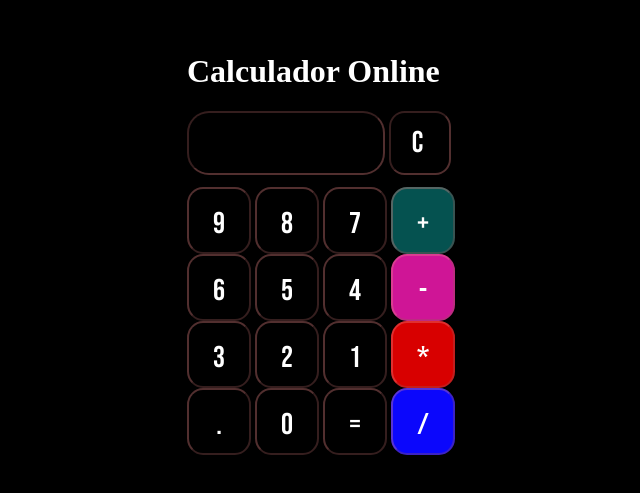
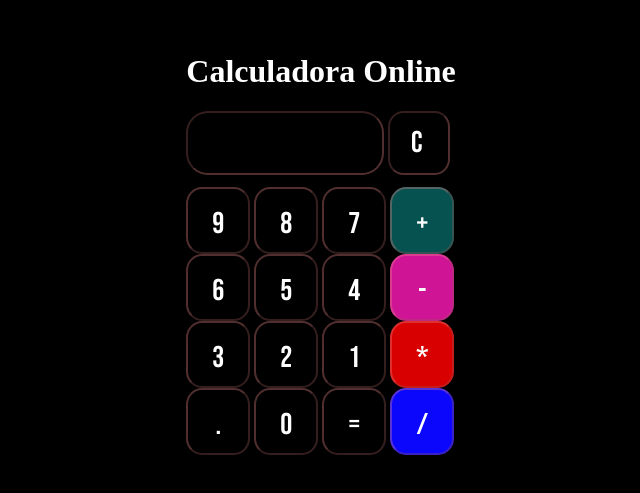
Before and after one commit to Fabiano-Braga/JavaScript, a plain HTML site: page desafios/calculadora/index.html in a window 1280 px wide. Shown: the part 165-658 px from the top of the page, without its empty margins (327-967 px from the left). Drawn offline with Linux system fonts and the light colour scheme; files that its build step writes are made by us from their sources.

Commit message:
Update index.html

```diff
--- a/desafios/calculadora/index.html
+++ b/desafios/calculadora/index.html
@@ -9,7 +9,7 @@
 </head>
 <body>
     <div class="main">
-        <h1>Calculador Online</h1>
+        <h1>Calculadora Online</h1>
         <form action="" name="Calculator" >
 
             <input type="text" class="text maincolor" name="text1" disabled>
```
